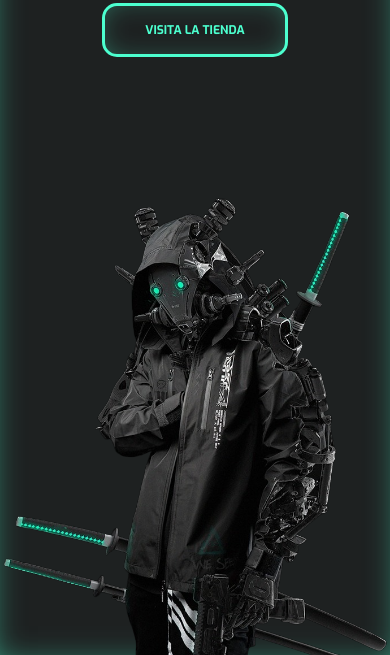
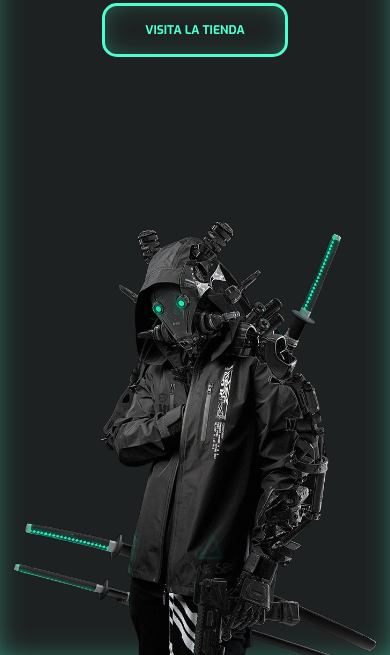
Before and after one commit to Tomasmalfettani/Proto-dos, a plain HTML site: page index.html in a window 390 px wide. Shown: the part 282-937 px from the top of the page. Drawn offline with nearby package versions, Linux system fonts and the light colour scheme.

Commit message:
Fully resp 2

```diff
--- a/styles.css
+++ b/styles.css
@@ -230,7 +230,7 @@ main {
     }
 
     .img-personaje {
-        width: 75%;
+        width: 70%;
     }
 }
 
@@ -245,25 +245,25 @@ main {
     }
 
     .img-personaje {
-        width: 90%;
+        width: 85%;
     }
 }
 
 @media (min-width: 539px) and (max-width: 541px) {
     .img-personaje {
-        width: 70%;
+        width: 65%;
     }
 }
 
 @media (min-width: 359px) and (max-width: 415px) {
     .img-personaje {
-        width: 100%;
+        width: 95%;
     }
 }
 
 @media (min-width: 374px) and (max-width: 376px) {
     .img-personaje {
-        width: 90%;
+        width: 85%;
     }
 }
 
```
